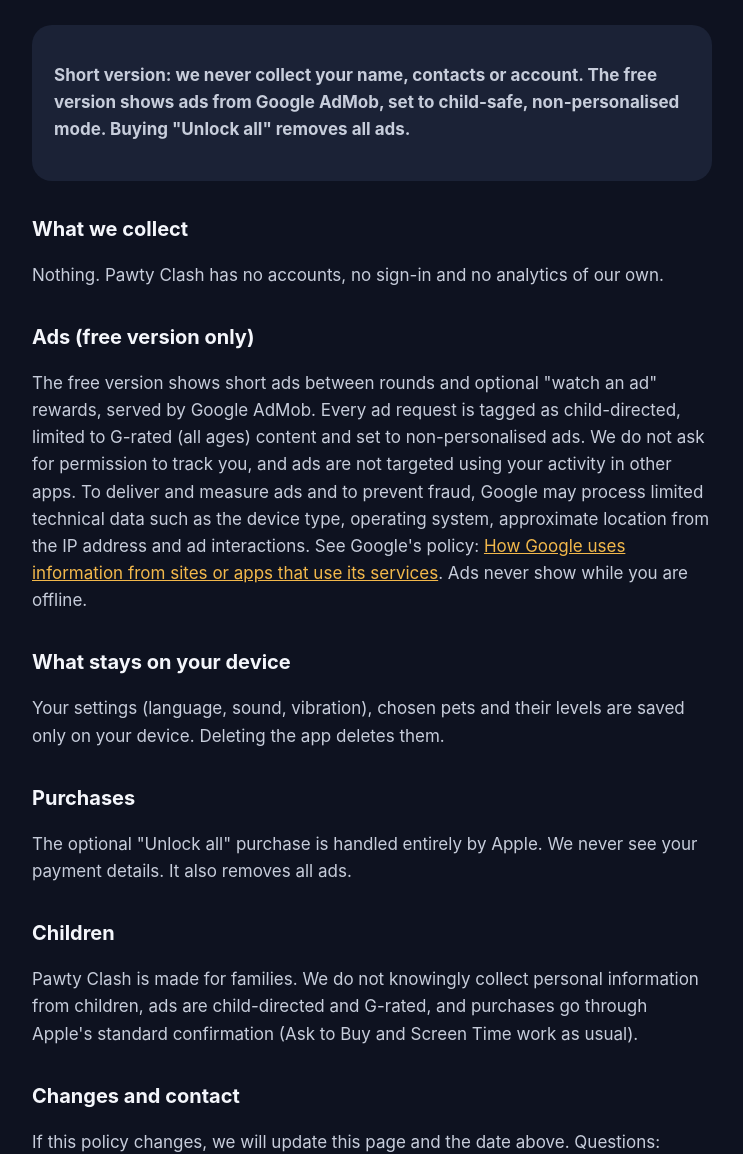
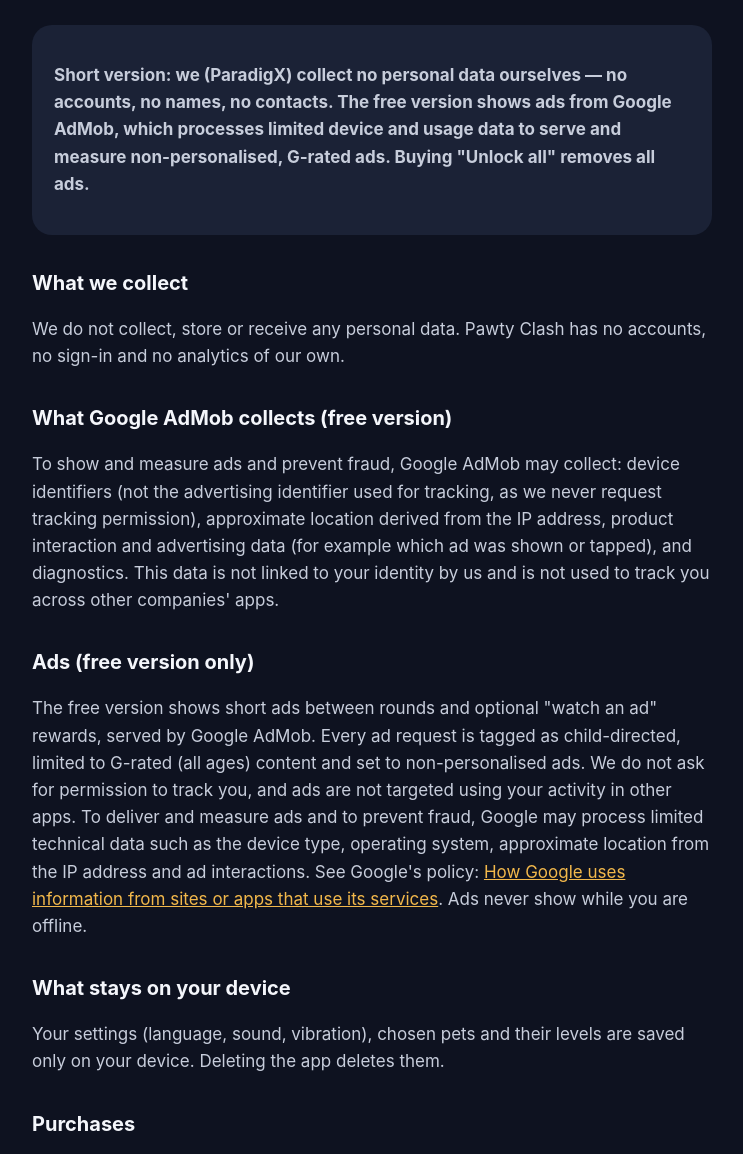
Before and after one commit to limutong/paw-clash, a plain HTML site: page privacy.html in a window 1280 px wide. Shown: the part 123-1277 px from the top of the page, without its empty margins (268-1011 px from the left). Drawn offline with Linux system fonts and the light colour scheme.

Commit message:
Privacy: separate our collection from AdMob; family wording

```diff
--- a/privacy.html
+++ b/privacy.html
@@ -1,9 +1,11 @@
 <!doctype html><html lang="en"><head><meta charset="utf-8"><meta name="viewport" content="width=device-width,initial-scale=1">
 <title>Pawty Clash — Privacy Policy</title><link rel="stylesheet" href="style.css"></head><body><main>
 <header><img src="icon.png" alt="Pawty Clash icon"><div><h1>Privacy Policy</h1><div class="muted">Pawty Clash · Effective 23 November 2026</div></div></header>
-<div class="card"><p><b>Short version: we never collect your name, contacts or account. The free version shows ads from Google AdMob, set to child-safe, non-personalised mode. Buying "Unlock all" removes all ads.</b></p></div>
+<div class="card"><p><b>Short version: we (ParadigX) collect no personal data ourselves — no accounts, no names, no contacts. The free version shows ads from Google AdMob, which processes limited device and usage data to serve and measure non-personalised, G-rated ads. Buying "Unlock all" removes all ads.</b></p></div>
 <h2>What we collect</h2>
-<p>Nothing. Pawty Clash has no accounts, no sign-in and no analytics of our own.</p>
+<p>We do not collect, store or receive any personal data. Pawty Clash has no accounts, no sign-in and no analytics of our own.</p>
+<h2>What Google AdMob collects (free version)</h2>
+<p>To show and measure ads and prevent fraud, Google AdMob may collect: device identifiers (not the advertising identifier used for tracking, as we never request tracking permission), approximate location derived from the IP address, product interaction and advertising data (for example which ad was shown or tapped), and diagnostics. This data is not linked to your identity by us and is not used to track you across other companies' apps.</p>
 <h2>Ads (free version only)</h2>
 <p>The free version shows short ads between rounds and optional "watch an ad" rewards, served by Google AdMob. Every ad request is tagged as child-directed, limited to G-rated (all ages) content and set to non-personalised ads. We do not ask for permission to track you, and ads are not targeted using your activity in other apps. To deliver and measure ads and to prevent fraud, Google may process limited technical data such as the device type, operating system, approximate location from the IP address and ad interactions. See Google's policy: <a href="https://policies.google.com/technologies/partner-sites">How Google uses information from sites or apps that use its services</a>. Ads never show while you are offline.</p>
 <h2>What stays on your device</h2>
@@ -11,9 +13,9 @@
 <h2>Purchases</h2>
 <p>The optional "Unlock all" purchase is handled entirely by Apple. We never see your payment details. It also removes all ads.</p>
 <h2>Children</h2>
-<p>Pawty Clash is made for families. We do not knowingly collect personal information from children, ads are child-directed and G-rated, and purchases go through Apple's standard confirmation (Ask to Buy and Screen Time work as usual).</p>
+<p>Pawty Clash is a family game. We do not knowingly collect personal information from children; every ad request is tagged child-directed and limited to G-rated content, and purchases go through Apple's standard confirmation (Ask to Buy and Screen Time work as usual).</p>
 <h2>Changes and contact</h2>
 <p>If this policy changes, we will update this page and the date above. Questions: <a href="https://github.com/limutong/paw-clash/issues">github.com/limutong/paw-clash/issues</a></p>
 <h2>中文摘要</h2>
-<p>我们不收集姓名、联系人或账号信息。免费版会显示 Google AdMob 的广告，全部设置为"面向儿童"、仅 G 级（全年龄）内容、非个性化广告，我们不请求跟踪授权。为投放和防作弊，Google 可能处理设备类型、系统版本、由 IP 推断的大致位置和广告互动等有限技术数据。离线时不显示广告。购买"解锁全部"后不再显示任何广告。设置和宠物等级只保存在你的设备上。如有疑问，请在上面的 GitHub 链接提交问题。</p>
+<p>我们（ParadigX）自己不收集任何个人信息：没有账号、姓名或联系人。免费版会显示 Google AdMob 的广告，全部设置为"面向儿童"、仅 G 级（全年龄）内容、非个性化广告，我们不请求跟踪授权。为投放和防作弊，Google 可能处理设备类型、系统版本、由 IP 推断的大致位置和广告互动等有限技术数据。离线时不显示广告。购买"解锁全部"后不再显示任何广告。设置和宠物等级只保存在你的设备上。如有疑问，请在上面的 GitHub 链接提交问题。</p>
 </main></body></html>
```
Also changed, not shown: index.html (+2 -2 lines).
